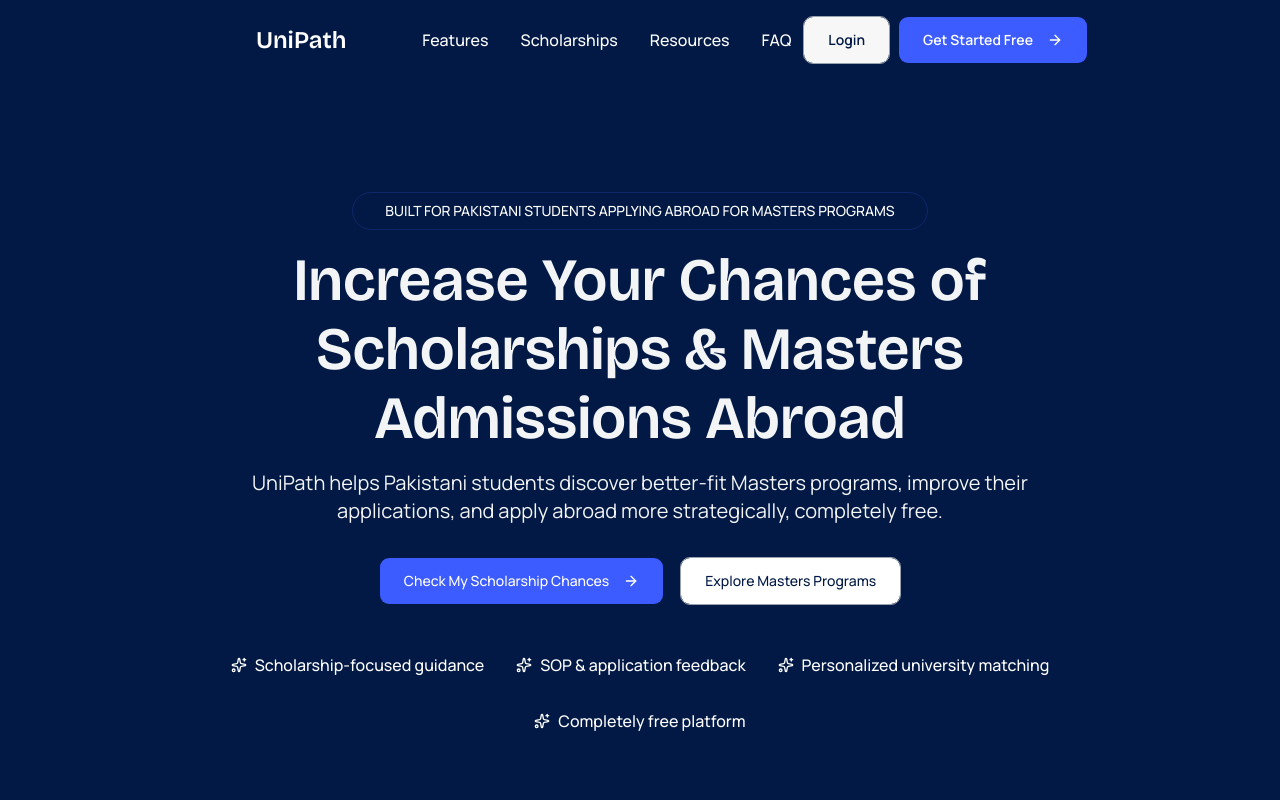
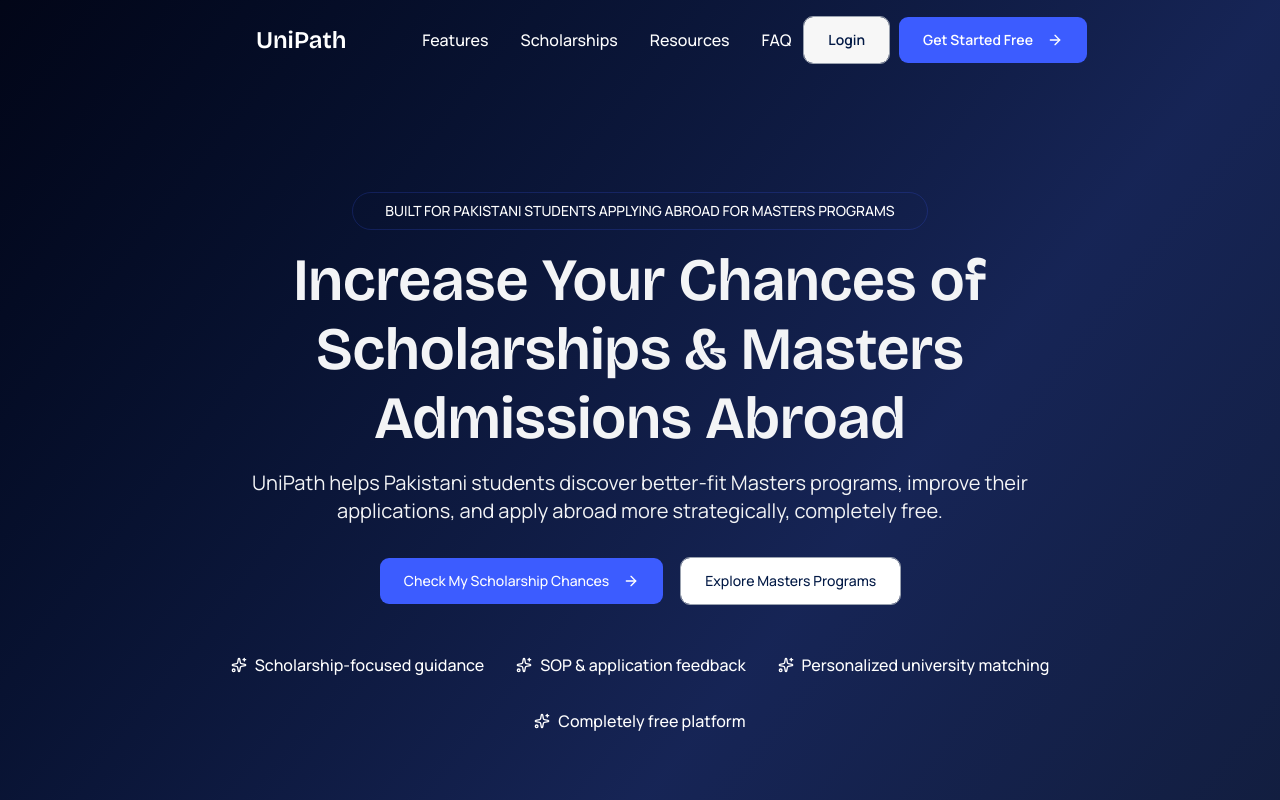
Before and after one commit to afridiashir/unipath-landing-page, a Next.js app: page / in a window 1280 px wide. Shown: the top 800 px of the page. Built offline with nearby package versions, Linux system fonts and the light colour scheme.

Commit message:
bg gragdient for hero

```diff
--- a/components/DarkHero.tsx
+++ b/components/DarkHero.tsx
@@ -5,7 +5,7 @@
 const DarkHero = () => {
   return (
     <section
-      className="overflow-visible bg-no-repeat bg-center bg-primary bg-cover"
+      className="overflow-visible bg-no-repeat bg-center bg-gradient-to-br from-slate-950 via-blue-950 to-slate-900 bg-cover"
       // style={{ backgroundImage: "url('/background.png')" }}
     >
       <div className="max-h-screen flex items-center justify-start pt-48  md:pt-48 flex-col px-4 md:px-20 xl:px-40 gap-4">
```
